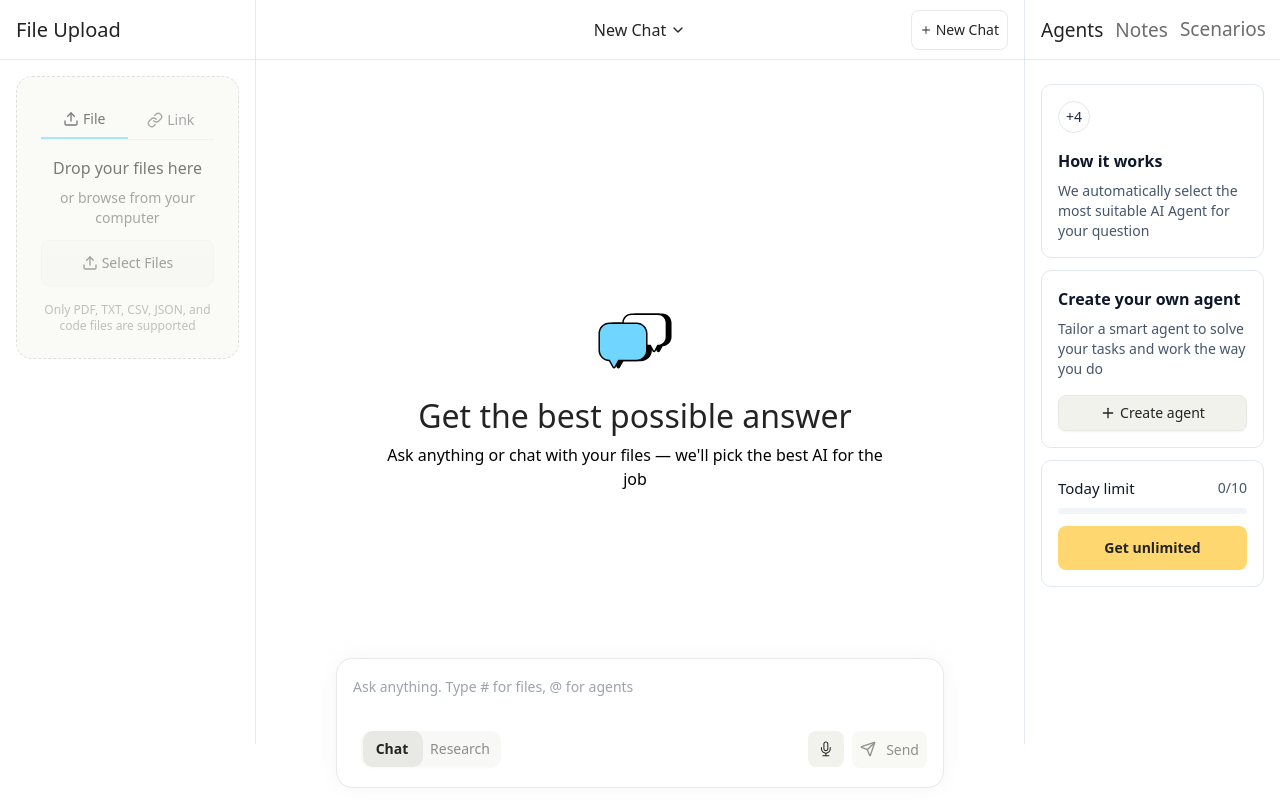
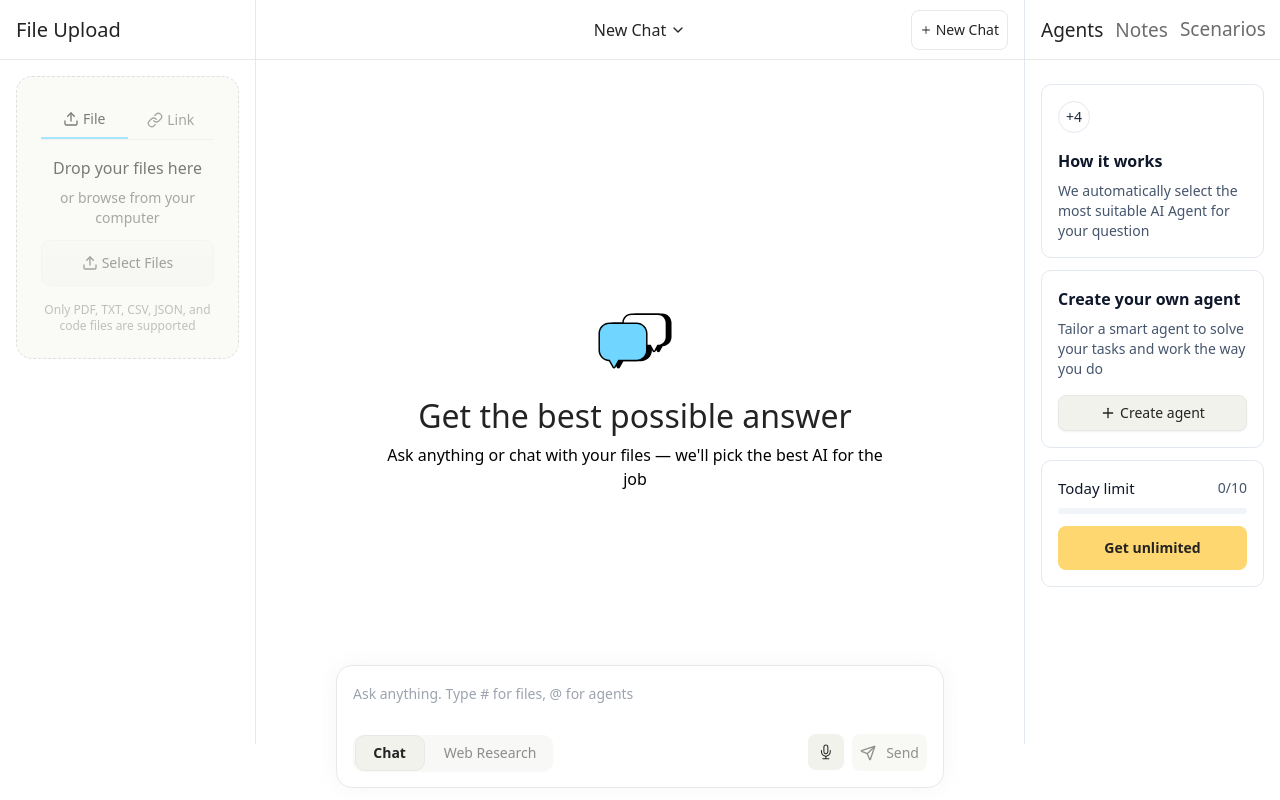
Before and after one commit to mmalakhov777/nextjs-tutor-app, a Next.js app: page /home in a window 1280 px wide. Built offline with nearby package versions, Linux system fonts and the light colour scheme.

Commit message:
Refine chat/web research toggle design with proper spacing and styling

```diff
--- a/src/components/chat/ChatInput.tsx
+++ b/src/components/chat/ChatInput.tsx
@@ -1132,36 +1132,38 @@ export function ChatInput({
           }}
         >
           {/* Chat/Research Slider Toggle */}
-          <div style={{ padding: '4px 8px' }}>
+          <div>
             <div
               className="relative flex items-center select-none"
               style={{
-                minWidth: 140,
+                minWidth: 200,
                 height: 36,
                 background: '#F8F8F6',
                 borderRadius: 10,
                 boxShadow: '0 1px 2px rgba(0,0,0,0.03)',
                 border: 'none',
-                padding: 2,
+                padding: 0,
+                paddingRight: 2,
               }}
             >
-              {/* Sliding background - now with dynamic width/positioning */}
+              {/* Sliding background - with smooth transition */}
               <div
-                className="absolute top-0 left-0 h-full transition-all duration-200"
+                className="absolute top-0 h-full transition-all duration-300"
                 style={{
-                  transform: mode === 'chat' ? 'translateX(0)' : 'translateX(100%)',
-                  background: '#E8E8E5',
+                  left: 2,
+                  background: '#F2F2ED',
                   borderRadius: 10,
-                  width: mode === 'chat' ? 'calc(50% - 10px)' : 'calc(50% + 10px)', /* Adjusting for text length difference */
-                  left: mode === 'chat' ? '2px' : '50%',
+                  border: '1px solid #E8E8E5',
+                  width: mode === 'chat' ? 'calc(40% - 10px)' : 'calc(60% + 10px)',
+                  transform: mode === 'chat' ? 'translateX(0)' : `translateX(calc(66.7% - 20px))`,
                   zIndex: 1,
                 }}
               />
-              {/* Chat option - now with content-based width */}
+              {/* Chat option - with centered text */}
               <div
                 className="z-10 flex items-center justify-center cursor-pointer text-sm font-medium"
                 style={{
-                  width: 'calc(50% - 10px)', /* Make Chat button smaller */
+                  width: 'calc(40% - 10px)', /* Make Chat button smaller */
                   height: '100%',
                   color: '#232323',
                   fontWeight: mode === 'chat' ? 600 : 500,
@@ -1170,20 +1172,33 @@ export function ChatInput({
                   transition: 'color 0.2s, opacity 0.2s',
                   position: 'relative',
                   userSelect: 'none',
-                  padding: '0 10px',
+                  display: 'flex',
+                  alignItems: 'center',
+                  justifyContent: 'center',
+                  textAlign: 'center',
                 }}
                 onClick={() => !disabled && onModeChange('chat')}
                 aria-pressed={mode === 'chat'}
                 tabIndex={0}
                 role="button"
               >
-                Chat
+                <span style={{
+                  display: 'block',
+                  textAlign: 'center',
+                  width: '100%',
+                  position: 'absolute',
+                  left: '50%',
+                  transform: 'translateX(-50%)',
+                  paddingLeft: '4px'
+                }}>
+                  Chat
+                </span>
               </div>
-              {/* Research option - now with content-based width */}
+              {/* Research option - with centered text */}
               <div
                 className="z-10 flex items-center justify-center cursor-pointer text-sm font-medium"
                 style={{
-                  width: 'calc(50% + 10px)', /* Make Research button larger */
+                  width: 'calc(60% + 10px)', /* Make Web Research button larger */
                   height: '100%',
                   color: '#232323',
                   fontWeight: mode === 'research' ? 600 : 500,
@@ -1192,14 +1207,30 @@ export function ChatInput({
                   transition: 'color 0.2s, opacity 0.2s',
                   position: 'relative',
                   userSelect: 'none',
-                  padding: '0 10px',
+                  display: 'flex',
+                  alignItems: 'center',
+                  justifyContent: 'center',
+                  textAlign: 'center',
+                  margin: '0 auto',
+                  padding: 0,
+                  left: 0,
                 }}
                 onClick={() => !disabled && onModeChange('research')}
                 aria-pressed={mode === 'research'}
                 tabIndex={0}
                 role="button"
               >
-                Research
+                <span style={{
+                  display: 'block',
+                  textAlign: 'center',
+                  width: '100%',
+                  position: 'absolute',
+                  left: '50%',
+                  transform: 'translateX(-50%)',
+                  paddingLeft: '7px'
+                }}>
+                  Web Research
+                </span>
               </div>
             </div>
           </div>
```
